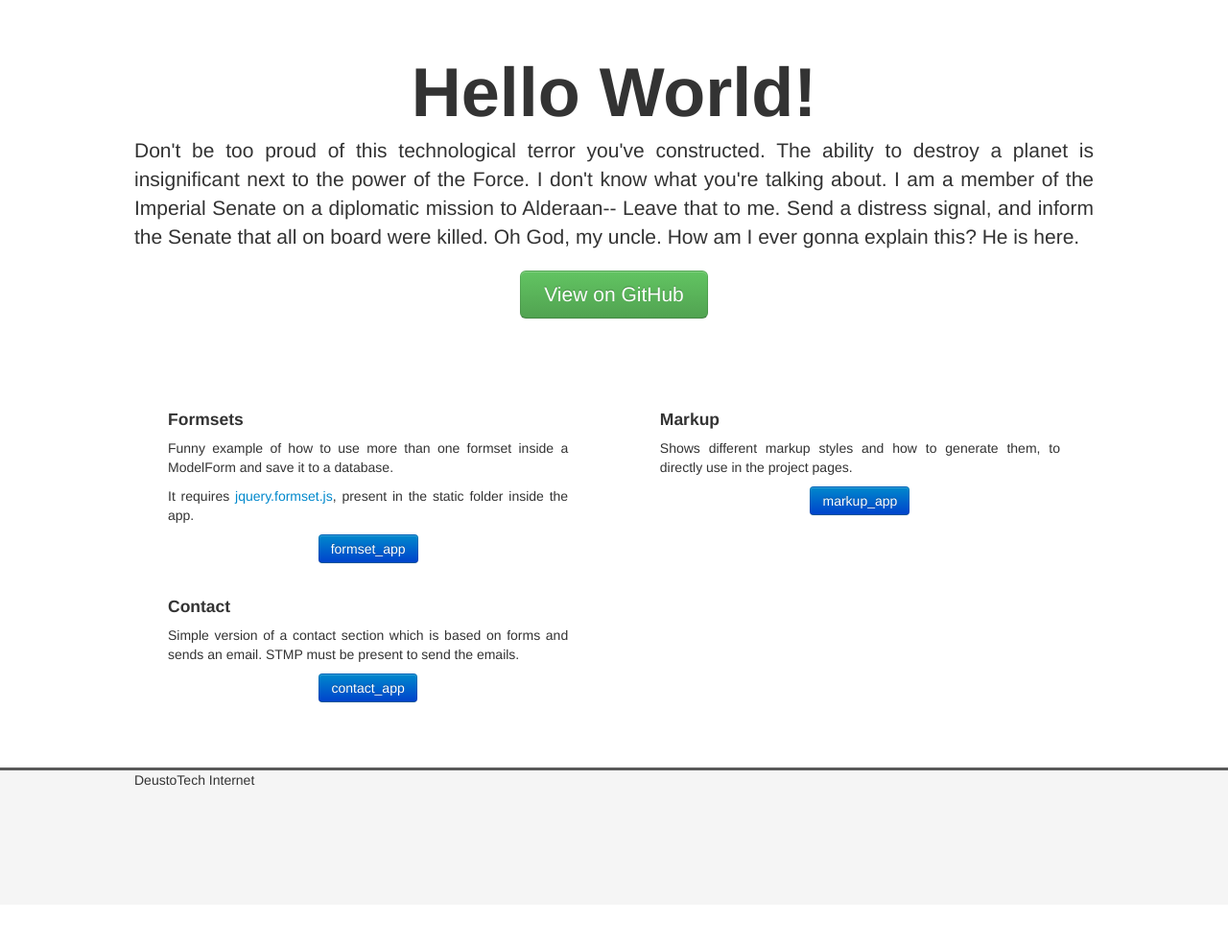
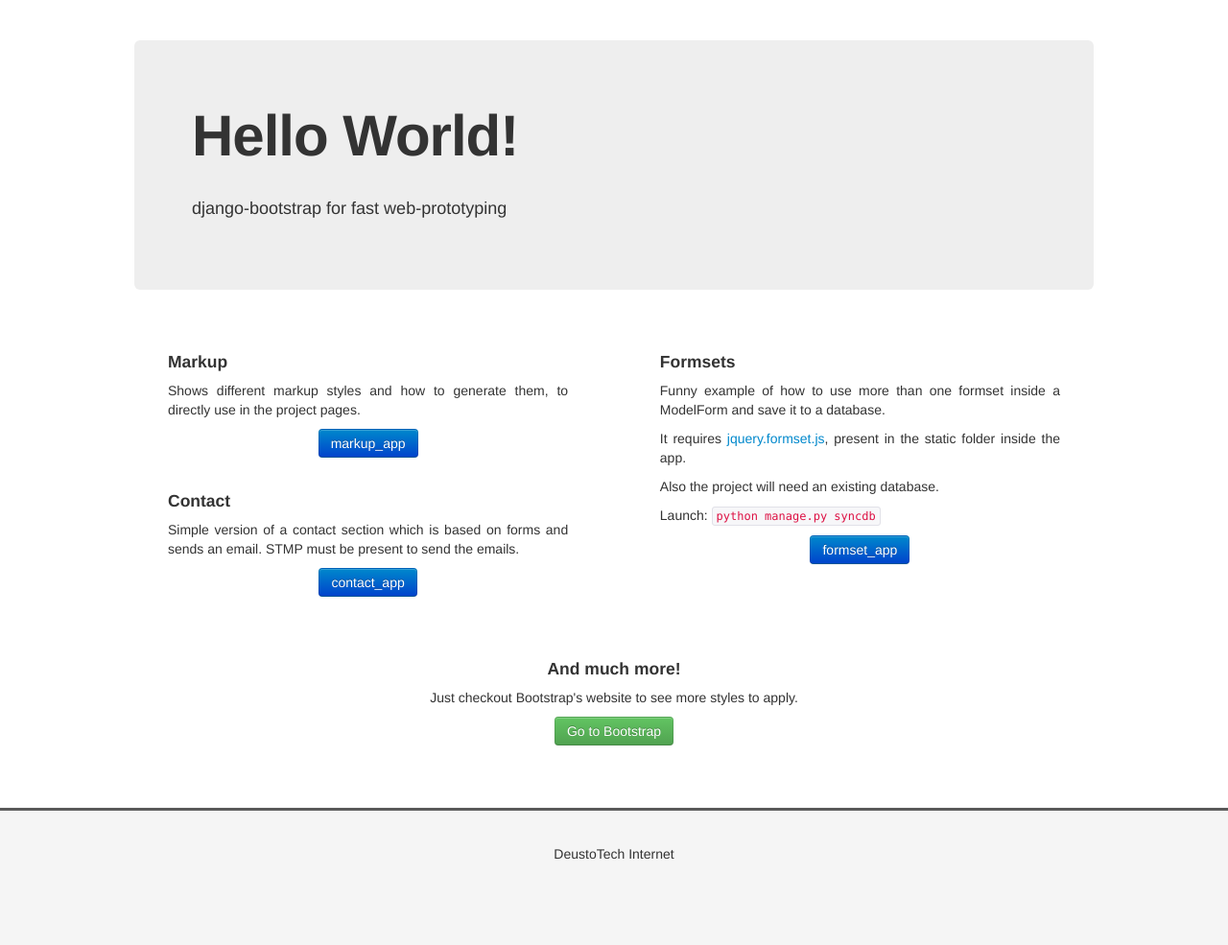
Before and after one commit to etxahun/django-bootstrap, a Django app: page / in a window 1280 px wide. Shown: the part 73-1058 px from the top of the page at 96% size. Before the commit the page ends 892 px from the top, so only its background shows below. Run offline with Django 3.2, Linux system fonts and the light colour scheme; parts of the project's set-up code (start-up, migrations or seed data) failed here and were passed over; some libraries are stand-ins or nearby versions.

Commit message:
Index fixed.

```diff
--- a/my_project/markup_app/templates/markup_app/markup_base.html
+++ b/my_project/markup_app/templates/markup_app/markup_base.html
@@ -59,6 +59,11 @@
             <!-- Body content ↓ -->
             <div class="span8 offset1">
                 {% block content-markup %}
+
+                <p>
+                    In this page we will show different markup examples that can be achieved using HTML tags and CSS styles.
+                </p>
+
                 {% endblock %}
             </div>
         </div>
--- a/my_project/static/css/style.css
+++ b/my_project/static/css/style.css
@@ -14,6 +14,7 @@ html, body {
     min-height: 100%;
     height: auto !important;
     height: 100%;
+    padding-top: 3em;
     /* Negative indent footer by it's height */
     margin: 0 auto -10em;
 }
@@ -84,6 +85,11 @@ header {
 footer {
     background-color: #f5f5f5;
     border-top: #5a5a5a 0.25em solid;
+}
+
+#footer-div {
+    display: block;
+    margin-top: 2.5em;
 }
 
 /* Lastly, apply responsive CSS fixes as necessary */
--- a/my_project/templates/my_project/base.html
+++ b/my_project/templates/my_project/base.html
@@ -45,7 +45,7 @@
         <div id="push"></div>
 
         <footer>
-            <div class="container">
+            <div id="footer-div" class="center">
                 <p>
                     DeustoTech Internet
                 </p>
--- a/my_project/templates/my_project/index.html
+++ b/my_project/templates/my_project/index.html
@@ -3,31 +3,25 @@
 <!-- Content block ↓ -->
 {% block content %}
 
-    <div class="jumbotron">
+    <div class="hero-unit">
         <h1>Hello World!</h1>
 
-        <p class="lead">
-            Don't be too proud of this technological terror you've constructed. The ability to destroy a planet is insignificant next to the power of the Force. I don't know what you're talking about. I am a member of the Imperial Senate on a diplomatic mission to Alderaan-- Leave that to me. Send a distress signal, and inform the Senate that all on board were killed. Oh God, my uncle. How am I ever gonna explain this? He is here.
-        </p>
+        <br>
 
-        <a class="btn btn-large btn-success" href="#">View on GitHub</a>
+        <p>django-bootstrap for fast web-prototyping</p>
     </div>
 
     <div class="row-fluid">
 
         <div class="span6">
             <div class="app">
-                <h4>Formsets</h4>
+                <h4>Markup</h4>
                 <p>
-                    Funny example of how to use more than one formset inside a ModelForm and save it to a database.
-                </p>
-
-                <p>
-                    It requires <a target="_blank" href="http://code.google.com/p/django-dynamic-formset/">jquery.formset.js</a>, present in the static folder inside the app.
+                    Shows different markup styles and how to generate them, to directly use in the project pages.
                 </p>
 
                 <div class="center">
-                    <a href="/formset" class="btn btn-primary">formset_app</a>
+                    <a href="/markup" class="btn btn-primary">markup_app</a>
                 </div>
             </div>
 
@@ -45,17 +39,42 @@
 
         <div class="span6">
             <div class="app">
-                <h4>Markup</h4>
+                <h4>Formsets</h4>
                 <p>
-                    Shows different markup styles and how to generate them, to directly use in the project pages.
+                    Funny example of how to use more than one formset inside a ModelForm and save it to a database.
+                </p>
+
+                <p>
+                    It requires <a target="_blank" href="http://code.google.com/p/django-dynamic-formset/">jquery.formset.js</a>, present in the static folder inside the app.
+                </p>
+
+                <p>
+                    Also the project will need an existing database.
+                </p>
+
+                <p>
+                    Launch: <code>python manage.py syncdb</code>
                 </p>
 
                 <div class="center">
-                    <a href="/markup" class="btn btn-primary">markup_app</a>
+                    <a href="/formset" class="btn btn-primary">formset_app</a>
                 </div>
             </div>
         </div>
 
+    </div>
+
+    <br>
+
+    <div class="center">
+        <h4>And much more!</h4>
+        <p>
+            Just checkout Bootstrap's website to see more styles to apply.
+        </p>
+
+        <div class="center">
+            <a target="_blank" href="http://twitter.github.com/bootstrap/" class="btn btn-success">Go to Bootstrap</a>
+        </div>
     </div>
 
 {% endblock %}
```
